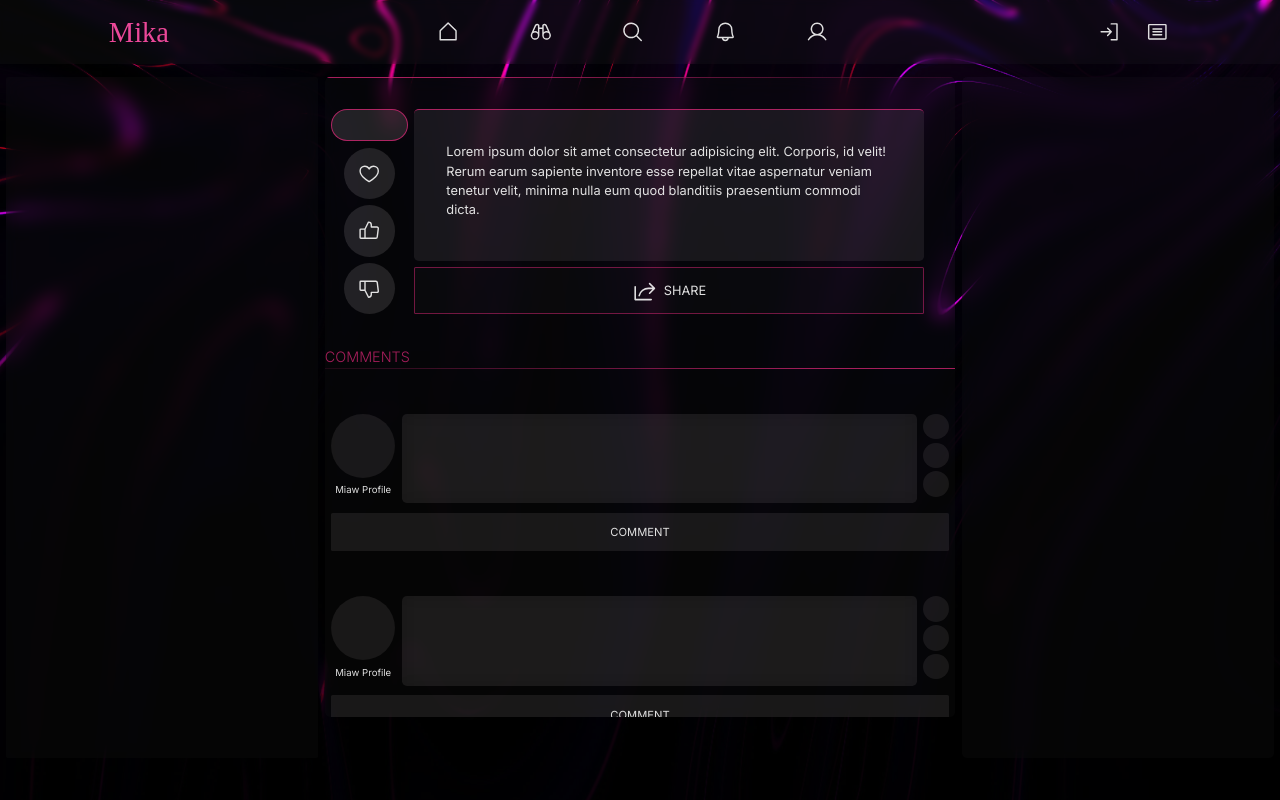
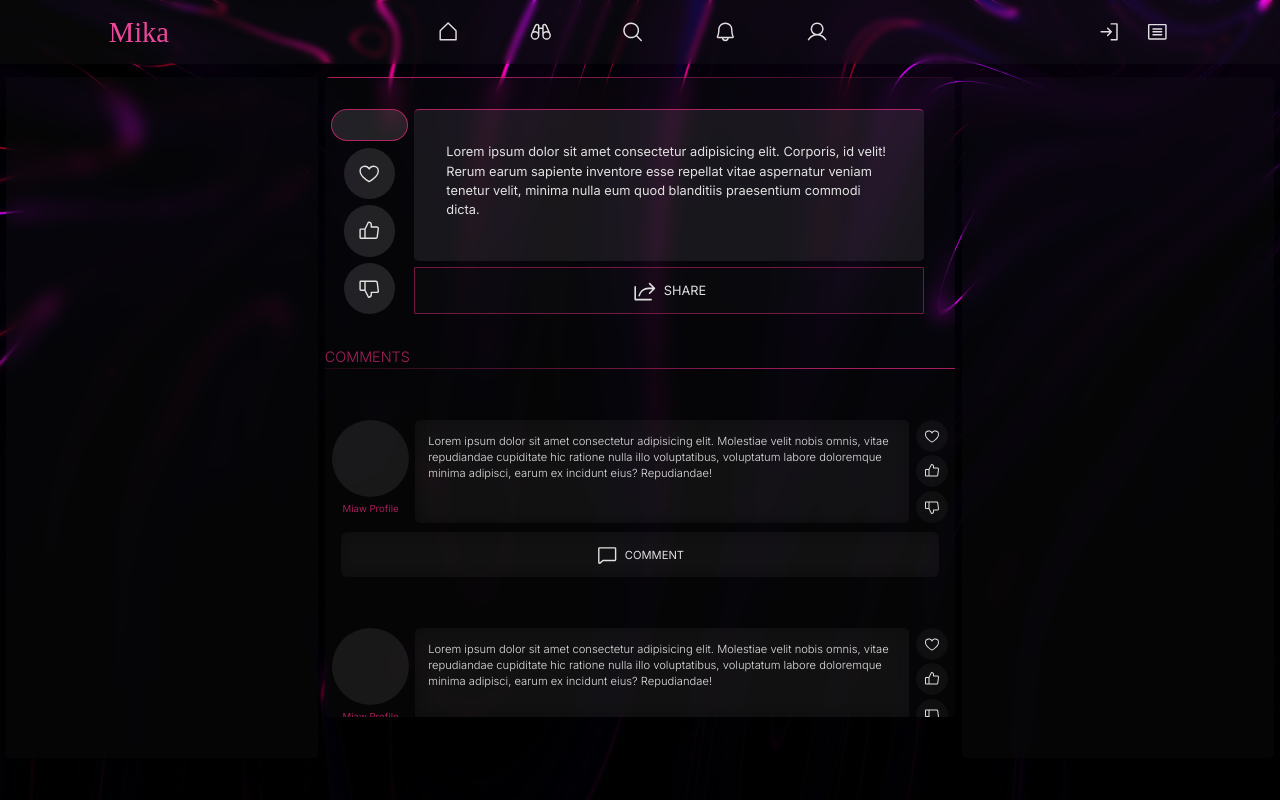
Before and after one commit to RafihYahya/MikaReactTs, a React (Vite) app: page /post in a window 1280 px wide. Built offline with nearby package versions, Linux system fonts and the light colour scheme; a web font is replaced by a local one.

Commit message:
improvedPostPage

```diff
--- a/src/Components/CommentBasicComp.tsx
+++ b/src/Components/CommentBasicComp.tsx
@@ -1,20 +1,29 @@
+import { Chat, Heart, ThumbsDown, ThumbsUp } from "@phosphor-icons/react"
 
 const CommentBasicComp = () => {
   return (
-    <div className="flex items-center justify-center flex-col gap-1 my-12">
-      <div className=" h-32 w-full  rounded-md flex justify-center items-start gap-2 p-2">
+    <div className="flex items-center justify-center flex-col gap-1 my-14">
+      <div className=" h-36 w-full  rounded-md flex justify-center items-start gap-2 p-2">
         <div className="flex items-center justify-center flex-col gap-2">
-          <div className="rounded-full bg-[#ede8e815] w-20 h-20"></div>
-          <h3 className="text-xs">Miaw Profile</h3>
+          <div className="rounded-full bg-[#ede8e815] w-24 h-24"></div>
+          <h3 className="text-xs text-pink-600/75">Miaw Profile</h3>
         </div>
-        <div className="w-[90%] h-full bg-[#ede8e815] rounded-md backdrop-blur-md"></div>
+        <div className="w-[80%] h-full bg-[#ede8e80a] rounded-md backdrop-blur-md p-4">
+          <p className="font-light text-sm text-left">Lorem ipsum dolor sit amet consectetur adipisicing elit. Molestiae velit nobis omnis, vitae repudiandae cupiditate hic ratione nulla illo voluptatibus, voluptatum labore doloremque minima adipisci, earum ex incidunt eius? Repudiandae!</p>
+        </div>
         <div className="flex justify-center items-center flex-col gap-1">
-          <div className="rounded-full bg-[#ede8e815] w-8 h-8"></div>
-          <div className="rounded-full bg-[#ede8e815] w-8 h-8"></div>
-          <div className="rounded-full bg-[#ede8e815] w-8 h-8"></div>
+          <div className="rounded-full bg-[#ede8e80a] backdrop-blur-md w-10 h-10 flex items-center justify-center"><Heart size={20} /></div>
+          <div className="rounded-full bg-[#ede8e80a] backdrop-blur-md w-10 h-10 flex items-center justify-center"><ThumbsUp size={20} /></div>
+          <div className="rounded-full bg-[#ede8e80a] backdrop-blur-md w-10 h-10 flex items-center justify-center"><ThumbsDown size={20} /></div>
         </div>
       </div>
-      <div className="bg-[#ede8e815] h-12 w-[98%] rounded-sm flex items-center justify-center"><h3 className="text-sm uppercase">Comment</h3></div>
+      <div className="bg-[#ede8e80a] backdrop-blur-md h-14 w-[95%] rounded-lg flex items-center justify-center">
+        <div className="flex items-center justify-center gap-2">
+          <Chat size={28} />
+          <h3 className="text-sm uppercase">Comment</h3>
+        </div>
+      </div>
+
     </div>
   )
 }
```
